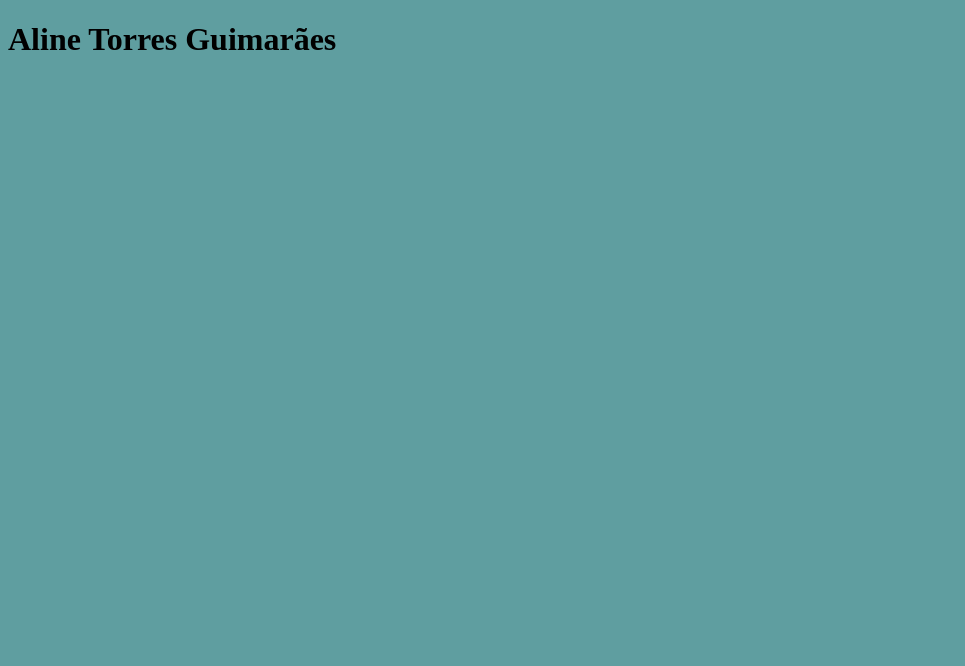
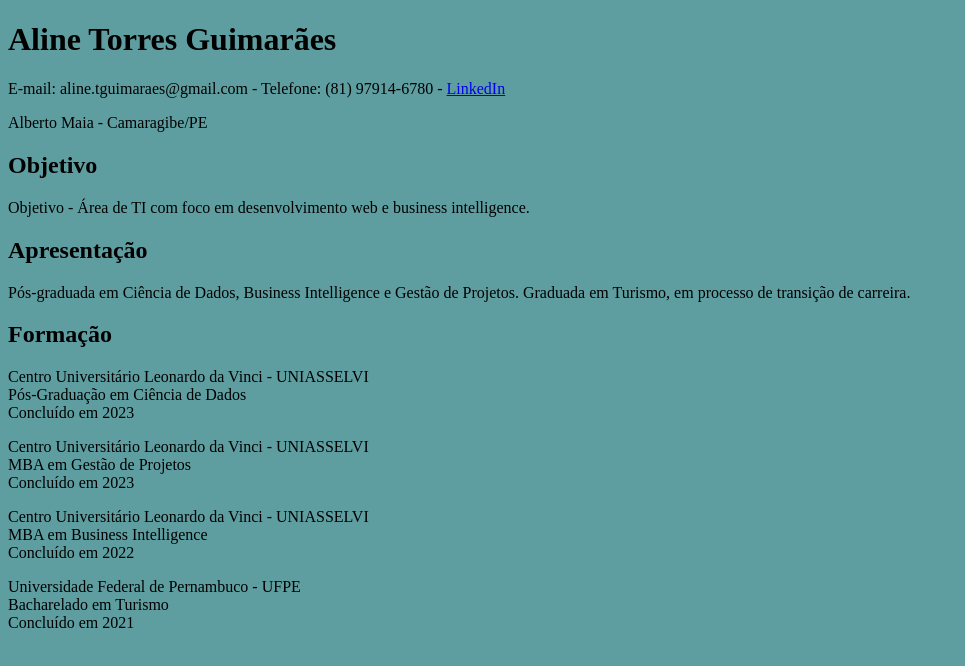
Before and after one commit to alinetguimaraes/CurriculoAlineTorresGuimaraes, a plain HTML site: page index.html in a window 1280 px wide. Shown: the whole page, without its empty margins (0-965 px from the left). Drawn offline with Linux system fonts and the light colour scheme.

Commit message:
edição até a formação

```diff
--- a/index.html
+++ b/index.html
@@ -8,6 +8,45 @@
 <body style="background-color:cadetblue;">
 
     <h1>Aline Torres Guimarães</h1>
+    <p>E-mail: aline.tguimaraes@gmail.com - Telefone: (81) 97914-6780 - <a href=https://www.linkedin.com/in/aline-torres-guimaraes/">LinkedIn</a></p>
+    <p>Alberto Maia - Camaragibe/PE</p>
+
+    <h2>Objetivo</h2>
+    <p>Objetivo - Área de TI com foco em desenvolvimento web e business intelligence. </p>
+
+    <h2>Apresentação</h2>
+    <p>Pós-graduada em Ciência de Dados, Business Intelligence e Gestão de Projetos. Graduada em Turismo, em processo de transição de carreira.</p>
+
+    <h2>Formação</h2>
+
+    <p>Centro Universitário Leonardo da Vinci - UNIASSELVI
+        <br>
+        Pós-Graduação em Ciência de Dados
+        <br>
+        Concluído em 2023
+    </p>
+
+    <p>Centro Universitário Leonardo da Vinci - UNIASSELVI
+        <br>
+        MBA em Gestão de Projetos
+        <br>
+        Concluído em 2023
+    </p>
+
+    <p>Centro Universitário Leonardo da Vinci - UNIASSELVI
+        <br>
+        MBA em Business Intelligence
+        <br>
+        Concluído em 2022
+    </p>
+
+    <p>Universidade Federal de Pernambuco - UFPE
+        <br>
+        Bacharelado em Turismo
+        <br>
+        Concluído em 2021
+    </p>
+
 
 </body>
 </html>
```
